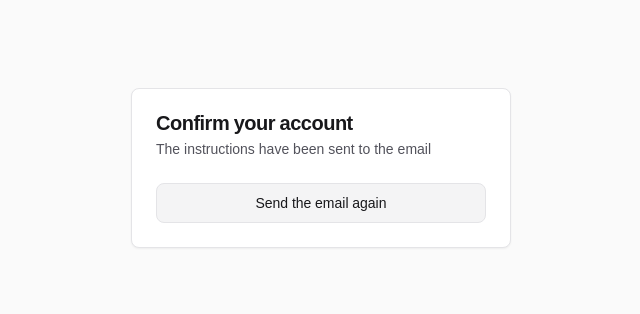
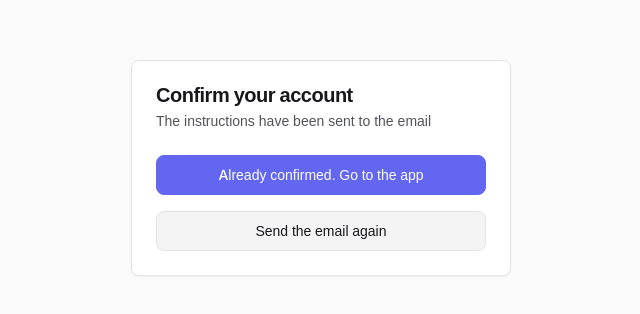
Before and after one commit to gui-marc/fullstack-template, a React (Vite) app in the folder apps/web/: page /pending-confirmation in a window 1280 px wide. Shown: the part 232-546 px from the top of the page, without its empty margins (319-959 px from the left). Built offline with nearby package versions, Linux system fonts and the light colour scheme.

Commit message:
Optimized icons

```diff
--- a/apps/web/package.json
+++ b/apps/web/package.json
@@ -17,7 +17,7 @@
     "@radix-ui/react-slot": "^1.0.2",
     "axios": "^1.4.0",
     "framer-motion": "^10.15.0",
-    "lucide-react": "^0.263.1",
+    "lucide-react": "^0.265.0",
     "react": "^18.2.0",
     "react-dom": "^18.2.0",
     "react-hook-form": "^7.45.2",
--- /dev/null
+++ b/apps/web/src/components/utils/Icon.tsx
@@ -0,0 +1,22 @@
+import { lazy, Suspense } from 'react';
+
+import { LucideProps } from 'lucide-react';
+import dynamicIconImports from 'lucide-react/dynamicIconImports';
+
+const fallback = <div style={{ background: '#ddd', width: 24, height: 24 }} />;
+
+interface IconProps extends Omit<LucideProps, 'ref'> {
+  name: keyof typeof dynamicIconImports;
+}
+
+const Icon = ({ name, size = 20, ...props }: IconProps) => {
+  const LucideIcon = lazy(dynamicIconImports[name]);
+
+  return (
+    <Suspense fallback={fallback}>
+      <LucideIcon size={size} {...props} />
+    </Suspense>
+  );
+};
+
+export default Icon;
--- a/apps/web/src/pages/auth/PendingConfirmationPage.tsx
+++ b/apps/web/src/pages/auth/PendingConfirmationPage.tsx
@@ -5,6 +5,7 @@ import { AxiosError } from 'axios';
 
 import { sendConfirmationEmail } from '@/api/auth';
 import Button from '@/components/utils/Button';
+import ButtonLink from '@/components/utils/ButtonLink';
 import { Card, CardDescription, CardFooter, CardHeader, CardTitle } from '@/components/utils/card';
 import { useAuthStore } from '@/store/auth';
 
@@ -33,7 +34,10 @@ export default function PendingConfirmationPage() {
           </CardDescription>
         </CardHeader>
 
-        <CardFooter>
+        <CardFooter className="space-y-4">
+          <ButtonLink className="w-full" to="/app">
+            Already confirmed. Go to the app
+          </ButtonLink>
           <Button
             onClick={() => mutate()}
             isLoading={isLoading}
```
Also changed, not shown: 1 other file (tests, documents, lock files or other folders).
